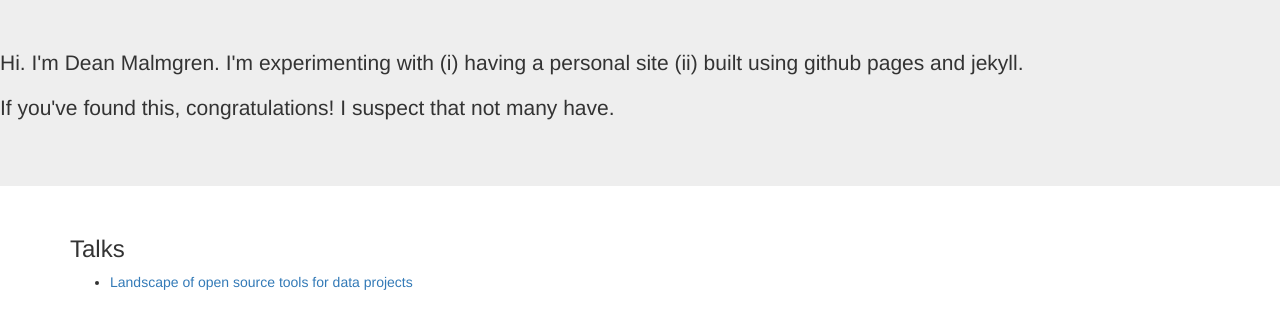
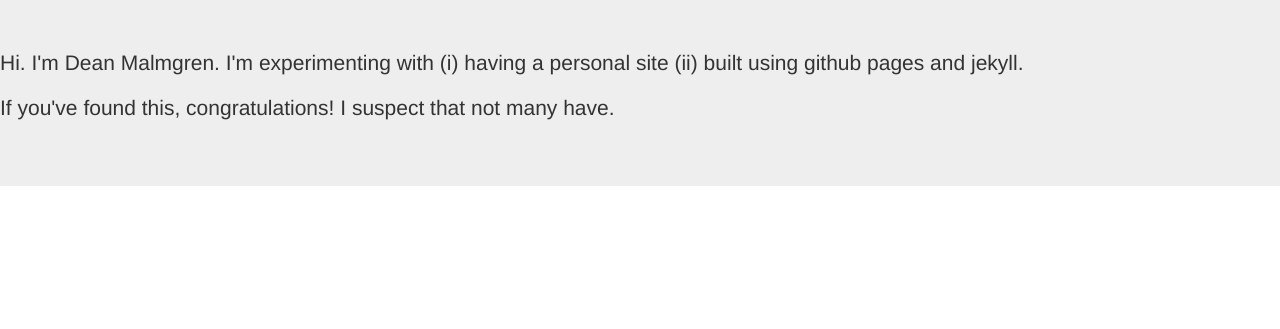
Before and after one commit to deanmalmgren/deanmalmgren.github.io, a Jekyll site: the page built from index.html, in a window 1280 px wide. Shown: the top 329 px of the page. Built offline with Jekyll 4.4.1, drawn with Linux system fonts in a browser that asks for light colours; nearby versions of some CDN libraries.

Commit message:
updated link and commenting out talks for now

```diff
--- a/index.html
+++ b/index.html
@@ -12,15 +12,15 @@ If you've found this, congratulations! I suspect that not many have.
 </p>
 </div>
 
-<div class="container">
-  <div class="row">
-    <div class="col-md-4">
-      <h3>Talks</h3>
-      <ul>
-	<li><a href="/open-data-landscape/">
-	    Landscape of open source tools for data projects
-	</a></li>
-      </ul>
-    </div>
-  </div>
-</div>
+<!-- <div class="container"> -->
+<!--   <div class="row"> -->
+<!--     <div class="col-md-4"> -->
+<!--       <h3>Talks</h3> -->
+<!--       <ul> -->
+<!-- 	<li><a href="/open-source-data-science/"> -->
+<!-- 	    Landscape of open source tools for data projects -->
+<!-- 	</a></li> -->
+<!--       </ul> -->
+<!--     </div> -->
+<!--   </div> -->
+<!-- </div> -->
```
